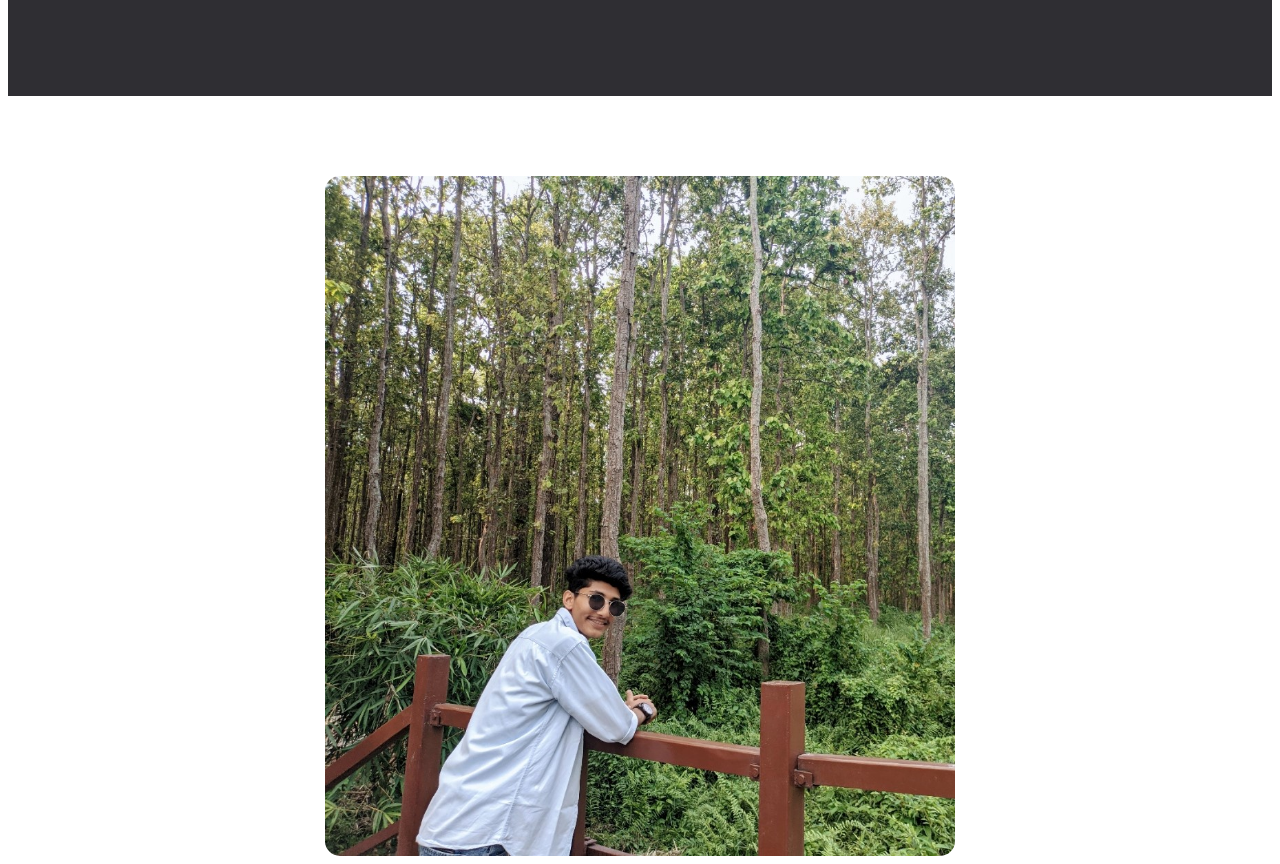
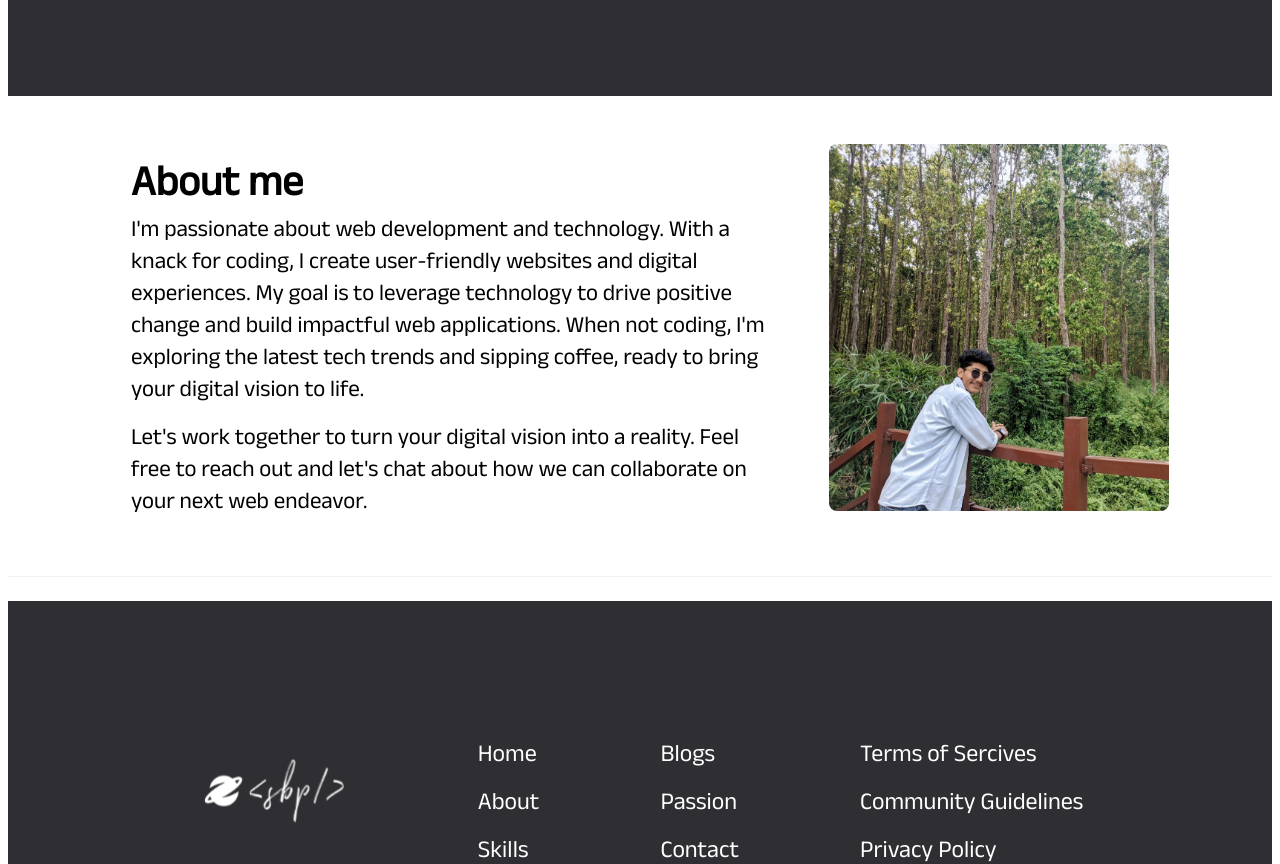
Before and after one commit to Sushant696/Portfolio-project, a React (Vite) app: page / in a window 1280 px wide. Shown: the part 460-1324 px from the top of the page. Built offline with nearby package versions, Linux system fonts and the light colour scheme.

Commit message:
full updation

```diff
--- a/src/layout/index.tsx
+++ b/src/layout/index.tsx
@@ -1,21 +1,19 @@
 import Navbar from "../pages/navbar"
-import ShowCase from "../pages/homepage/showcase"
-import Interest from "../pages/interest/index."
-import About from "../pages/about"
+// import Interest from "../pages/interest/index."
 import { Divider } from "antd"
-import Contact from "../pages/contact"
+// import Contact from "../pages/contact"
 import Footer from "../pages/Footer/footerLinks"
+import Homepage from "../pages/homepage"
 // import Quotes from "../pages/quotes"
 export default function Home() {
   return (
     <div className="m-2" >
       <Navbar />
-      <ShowCase/>
-      <About/>
+       <Homepage/>
       {/* <Quotes/> */}
       <Divider/>
-      <Interest/>
-      <Contact/>
+      {/* <Interest/> */}
+      {/* <Contact/> */}
       <Footer/>
     </div>
   )
--- a/src/pages/Footer/footerLinks/styling.ts
+++ b/src/pages/Footer/footerLinks/styling.ts
@@ -9,6 +9,7 @@ const tabletMediaQuery = `@media (max-width: ${tabletBreakpoint})`;
 const desktopMediaQuery = `@media (max-width: ${desktopBreakpoint})`;
 
 export const Wrapper = styled('div')`
+
 `
 export const StyledFooter = styled('div')`
 background:#2f2e33;
@@ -51,22 +52,3 @@ export const StyledLogo = styled("img")`
 width:250px;
 margin-bottom:1rem;
 `
-
-export const StyledInput = styled("input")`
-border:2px solid #737373 ;
-border-radius :4px;
-width:100%;
-padding:.5rem;
-`
-export const StyledButton = styled("button")`
-width:100%;
-padding:.5rem;
-margin-top:1rem;
-border:2px solid #737373;
-border-radius :8px;
-font-size:22px;
-&: hover {
-    background :#41b0bf;
-    transition :ease-in-out .6s;
-}
-`
--- /dev/null
+++ b/src/pages/homepage/about.tsx
@@ -0,0 +1,30 @@
+import Sushant from "../../assets/Images/sushant.jpg";
+import { HomeWrapper } from "./styling";
+
+export default function About() {
+  return (
+    <>
+    <div className="flex justify-center">
+      <HomeWrapper className="p-4 ">
+        <div className="h-full w-full p-3">
+          <h1 className="text-[42px] font-semibold p-2">About me</h1>
+          <h1 className="  text-[23px] leading-12 p-2 ">
+            I'm passionate about web development and technology. With a knack
+            for coding, I create user-friendly websites and digital experiences.
+            My goal is to leverage technology to drive positive change and build
+            impactful web applications. When not coding, I'm exploring the
+            latest tech trends and sipping coffee, ready to bring your digital
+            vision to life.
+          </h1>
+          <h1 className="  text-[23px] leading-12 p-2 ">
+          Let's work together to turn your digital vision into a reality. Feel free to reach out and let's chat about how we can collaborate on your next web endeavor.
+          </h1>
+        </div>
+        <div className=" w-1/2 h-full">
+          <img className="rounded-lg" src={`${Sushant}`} alt="myimg" />
+        </div>
+      </HomeWrapper>
+    </div>
+    </>
+  );
+}
--- /dev/null
+++ b/src/pages/homepage/index.tsx
@@ -0,0 +1,11 @@
+import About from "./about";
+import ShowCase from "./showcase";
+
+export default function Homepage() {
+  return (
+    <div>
+        <ShowCase/>
+        <About/>
+    </div>
+  )
+}
--- a/src/pages/homepage/showcase/styling.ts
+++ b/src/pages/homepage/styling.ts
@@ -20,3 +20,9 @@ font-size:46px;
   font-size:24px;
 }
 `
+export const HomeWrapper = styled('div')`
+max-width:1090px;
+display:flex;
+justify-content:flex-start;
+gap:30px;
+`
--- a/tailwind.config.js
+++ b/tailwind.config.js
@@ -10,7 +10,13 @@ export default {
       colors: {
         white: '#fff',
       },
+      boxShadow: {
+        'custom': '0px 9px 30px rgba(255,141,63, 0.4)',
+      },
     },
   },
   plugins: [],
 }
+
+
+// box-shadow: 0px 9px 30px rgba(255, 149, 5, 0.3);
```
Also changed, not shown: src/assets/Images/showcase.png (added), src/pages/homepage/showcase.tsx (renamed from src/pages/homepage/showcase/index.tsx).
